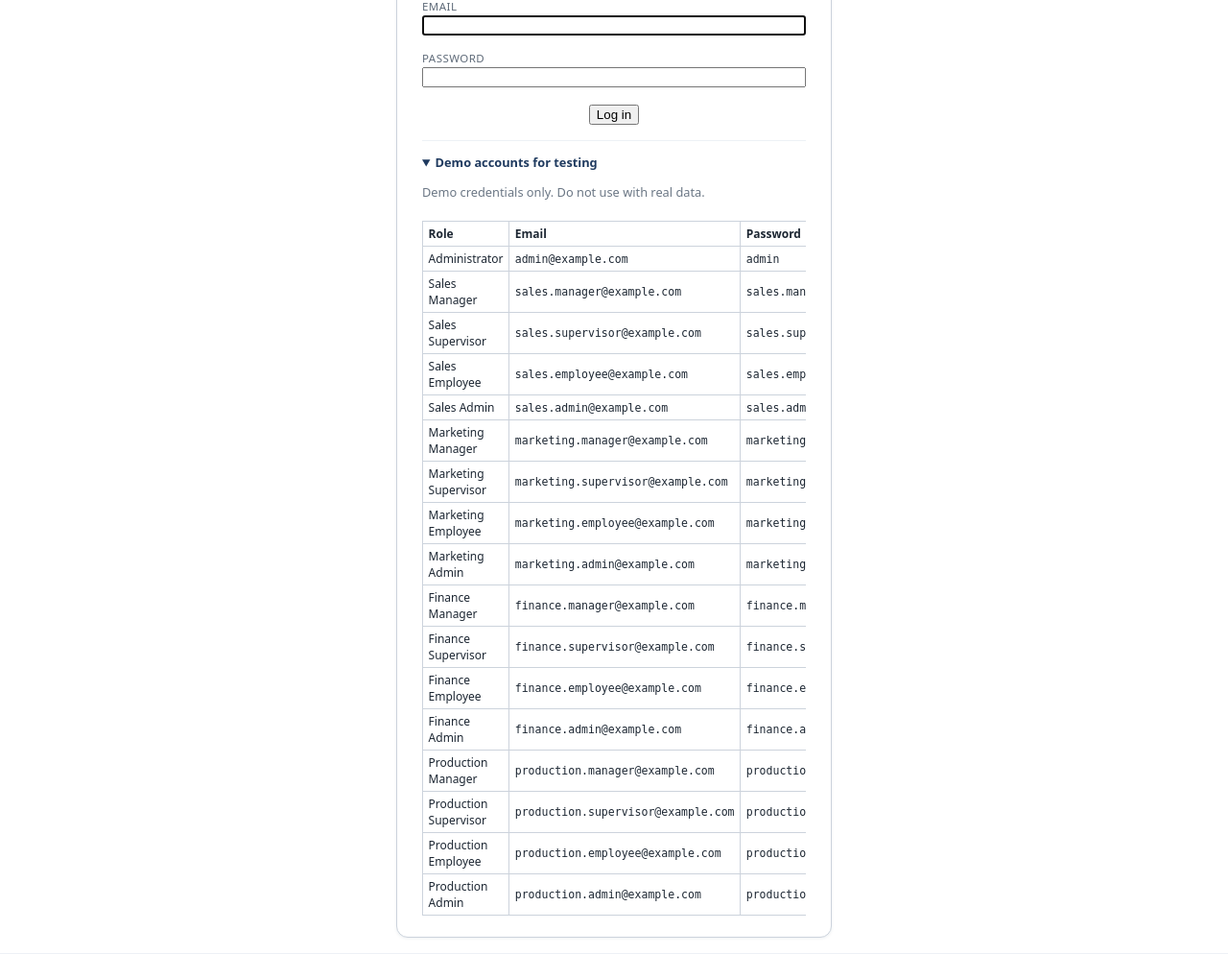
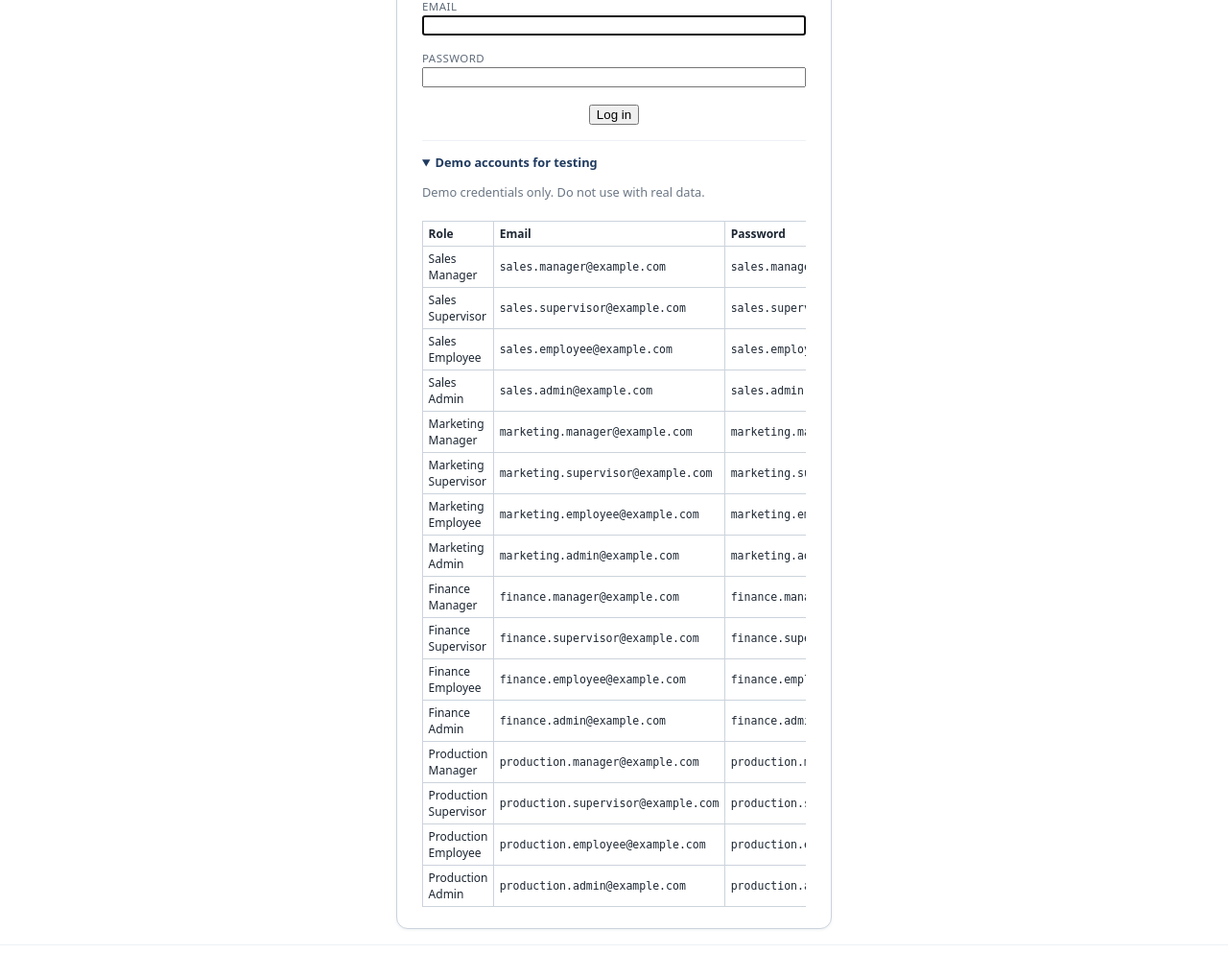
Before and after one commit to dave34458/adventureworks, a Django app: page /login/ in a window 1280 px wide. Shown: the part 166-1160 px from the top of the page at 96% size. Run offline with Django 5.2, Linux system fonts and the light colour scheme.

Commit message:
fix(auth): hide unseeded administrator demo login

```diff
--- a/accounts/templates/registration/login.html
+++ b/accounts/templates/registration/login.html
@@ -24,7 +24,6 @@
   <div class="scroll"><table>
    <thead><tr><th>Role</th><th>Email</th><th>Password</th></tr></thead>
    <tbody>
-    <tr><td>Administrator</td><td><code>admin@example.com</code></td><td><code>admin</code></td></tr>
     <tr><td>Sales Manager</td><td><code>sales.manager@example.com</code></td><td><code>sales.manager</code></td></tr>
     <tr><td>Sales Supervisor</td><td><code>sales.supervisor@example.com</code></td><td><code>sales.supervisor</code></td></tr>
     <tr><td>Sales Employee</td><td><code>sales.employee@example.com</code></td><td><code>sales.employee</code></td></tr>
```
